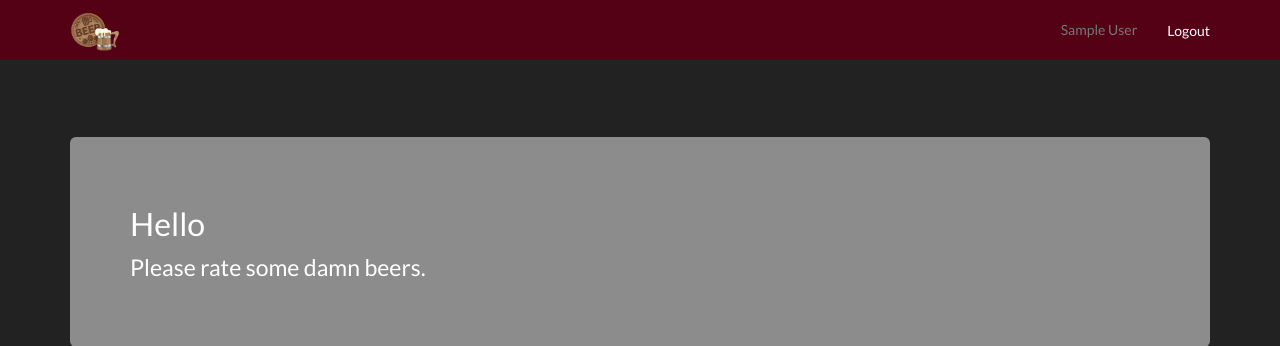
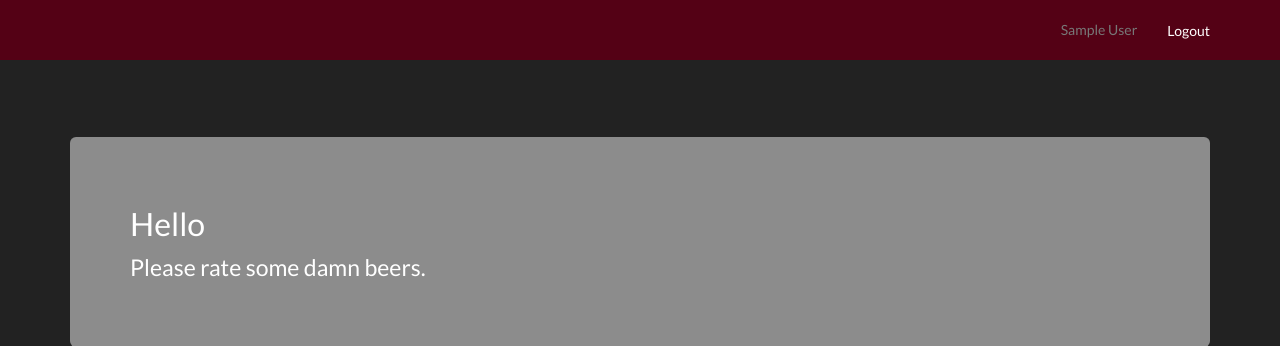
Before and after one commit to dperkins65/rated, a Flask app: page / in a window 1280 px wide. Shown: the top 346 px of the page. Run offline with Flask 2, Linux system fonts and the light colour scheme; the visitor is signed in with stand-in values (Sample User, id 1); data comes from the database, SQL or seed files in the repository; parts of the project's set-up code (start-up, migrations or seed data) failed here and were passed over; some libraries are stand-ins or nearby versions.

Commit message:
Remove seal image from navbar

```diff
--- a/app/templates/base.html
+++ b/app/templates/base.html
@@ -20,7 +20,6 @@
 	<div class="navbar navbar-default navbar-fixed-top">
       <div class="container">
         <div class="navbar-header">
-        	<img src="{{ url_for('static', filename='img/seal.png') }}" width="50" style="margin-top:12px;float:left;"/>
           <button class="navbar-toggle" type="button" data-toggle="collapse" data-target="#navbar-main">
             <span class="icon-bar"></span>
             <span class="icon-bar"></span>
```
Also changed, not shown: app/static/img/seal.png (deleted).
